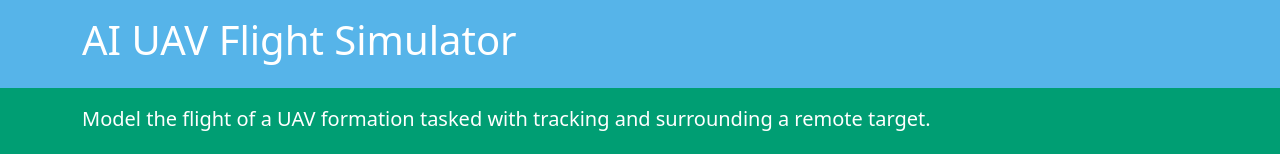
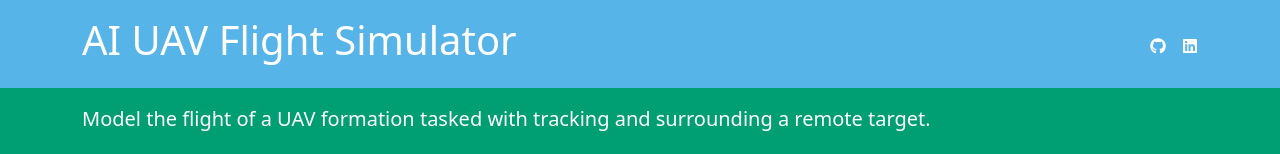
Before and after one commit to jasminium/formationcontrolui, a React (Create React App) app in the folder web/: page / in a window 1280 px wide. Shown: the top 154 px of the page. Built offline with nearby package versions, Linux system fonts and the light colour scheme; no server answers.

Commit message:
links for nav

```diff
--- /dev/null
+++ b/web/src/Header.css
@@ -0,0 +1,24 @@
+.jh-nav {
+  display: flex;
+  justify-content: space-between;
+}
+
+.jh-nav ul {
+  margin-top: auto;
+  padding-left: 0;
+}
+
+.il-block {
+  display: block;
+}
+
+@media only screen and (max-width: 768px) {
+  /* For mobile phones: */
+  .jh-nav {
+    display: block;
+  }
+
+  .il-block {
+    display: block;
+  }
+}
--- a/web/src/Header.js
+++ b/web/src/Header.js
@@ -1,8 +1,24 @@
+import { FaGithub } from "react-icons/fa";
+import { FaLinkedin } from "react-icons/fa";
+import "./Header.css";
+
 function Header() {
   return (
     <header className="bg-diff">
-      <div className="container space-up-down">
-        <h1>AI UAV Flight Simulator</h1>
+      <div className=" jh-nav container space-up-down">
+        <h1 className="il-block">AI UAV Flight Simulator</h1>
+        <ul className="il-block">
+          <li className="d-inline-block">
+            <a href="https://github.com/jasminium/formationcontrolui">
+              <FaGithub />
+            </a>
+          </li>
+          <li className="d-inline-block ms-3">
+            <a href="https://www.linkedin.com/in/john-hartley-4b37219b/">
+              <FaLinkedin />
+            </a>
+          </li>
+        </ul>
       </div>
     </header>
   );
```
